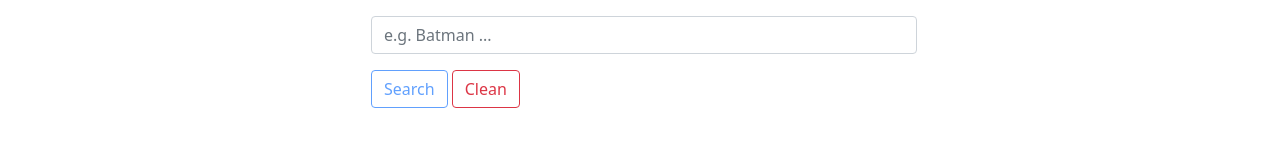
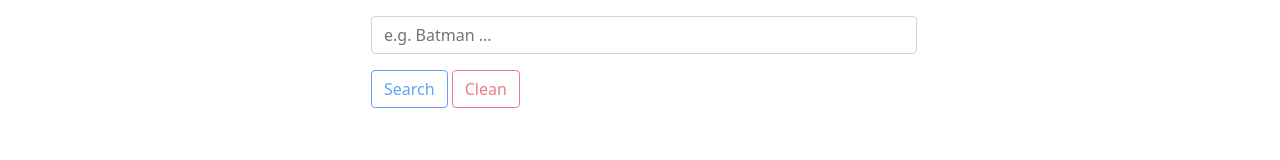
Before and after one commit to nazarenogabrielbastanzo/superhero-app, an Angular app: page /dashboard in a window 1280 px wide. Shown: the part 272-432 px from the top of the page. Built offline with nearby package versions, Linux system fonts and the light colour scheme; sample sign-in values are in the browser's storage.

Commit message:
Disable clean button when form is invalid

```diff
--- a/src/app/dashboard/components/search/search.component.html
+++ b/src/app/dashboard/components/search/search.component.html
@@ -20,6 +20,7 @@
             class="btn btn-outline-primary mx-1"
           >Search</button>
           <button
+            [disabled]="myForm.invalid"
             (click)="cleanResults()"
             class="btn btn-outline-danger"
           >Clean</button>
```
